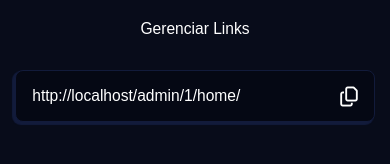
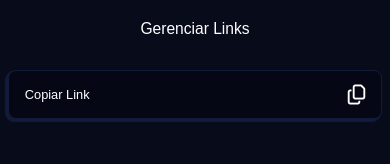
Before and after one commit to Pedro-Rocha-Araujo/link-tree, a Next.js app: page /admin/1/home in a window 390 px wide. Shown: the part 178-342 px from the top of the page. Built offline with nearby package versions, Linux system fonts and the light colour scheme; no server answers; the database is empty.

Commit message:
Melhorei a responsividade do gerenciador do link

```diff
--- a/src/app/admin/[id_usuario]/home/home.css
+++ b/src/app/admin/[id_usuario]/home/home.css
@@ -37,9 +37,25 @@ div.copiar-link {
   display: flex;
   justify-content: space-between;
   align-items: center;
-  width: 96%;
-  margin: auto;
-  max-width: 1080px;
+  width: 100%;
   padding: 1rem;
   border-radius: 0.5rem;
 }
+
+div.copiar-link p {
+  font-size: clamp(0.8rem, 2vw, 1rem);
+}
+
+p.mobile {
+  display: none;
+}
+
+@media screen and (max-width: 520px) {
+  p.mobile {
+    display: inline;
+  }
+
+  p.pc {
+    display: none;
+  }
+}
--- a/src/app/admin/[id_usuario]/home/page.tsx
+++ b/src/app/admin/[id_usuario]/home/page.tsx
@@ -100,7 +100,8 @@ export default function Home() {
       </div>
       <Link className="link-footer" href={`/admin/${id_usuario}/gerenciar-links`}>Gerenciar Links</Link>
       <div className="copiar-link">
-        <p>{link}/admin/{id_usuario}/home/</p>
+        <p className="pc">{link}/admin/{id_usuario}/home/</p>
+        <p className="mobile">Copiar Link</p>
         <i className="fa-regular fa-copy fa-lg"></i>
       </div>
     </section>
```
